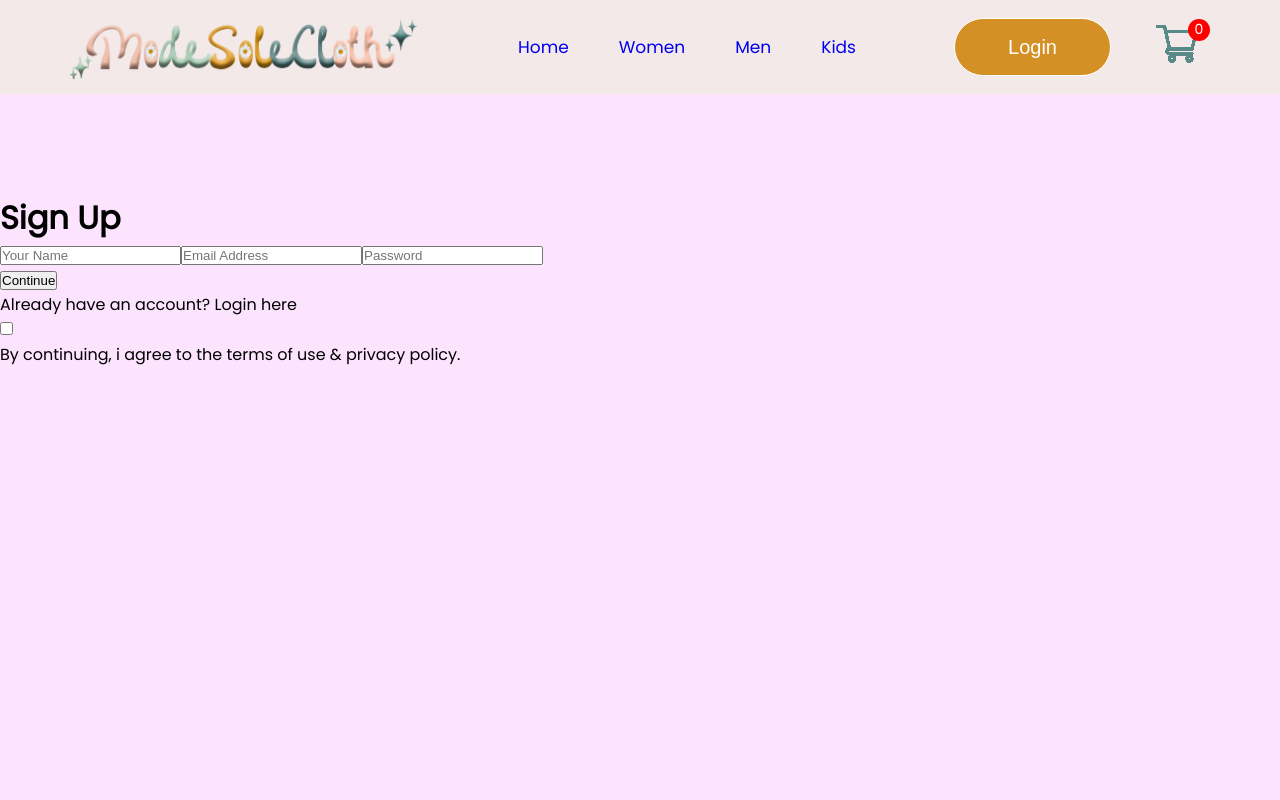
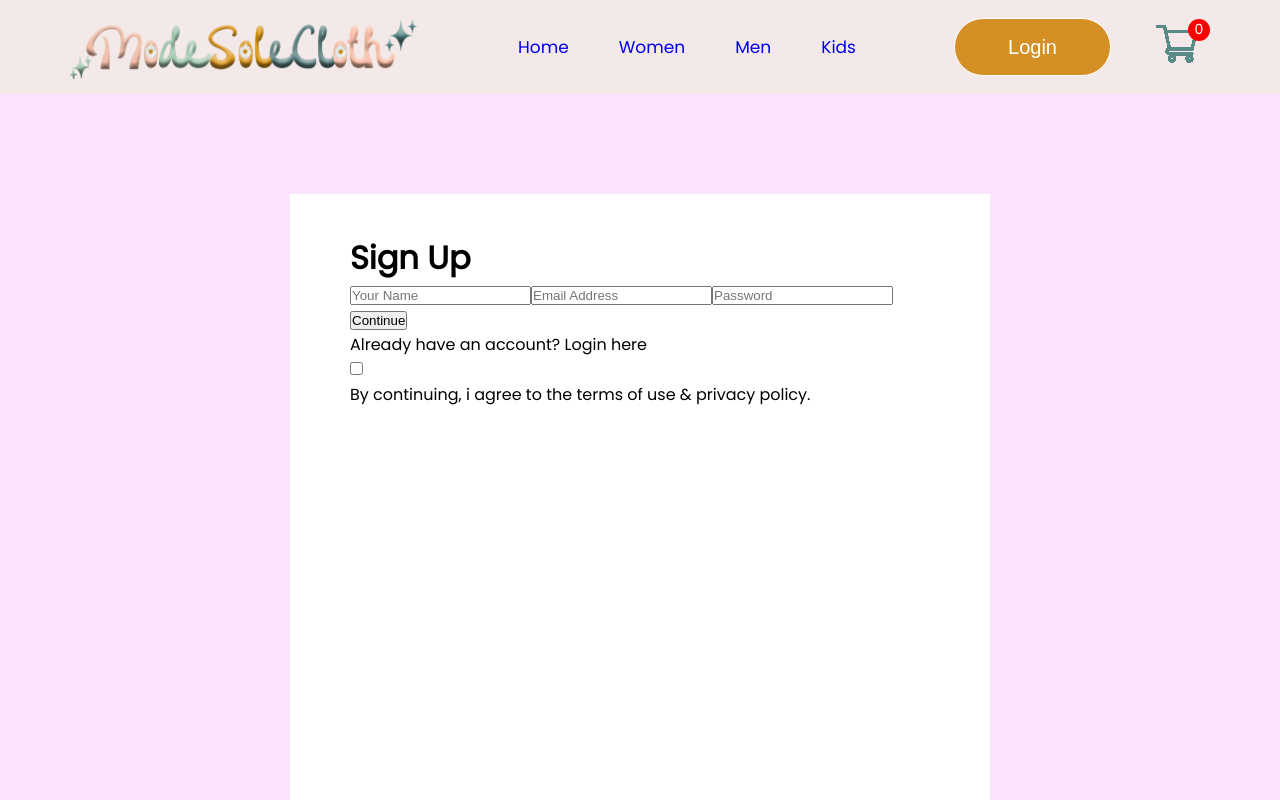
Before and after one commit to Cervera-jpg/ModeSoleCloth, a React (Create React App) app: page /login in a window 1280 px wide. Shown: the top 800 px of the page. Built offline with nearby package versions, Linux system fonts and the light colour scheme.

Commit message:
Update loginpage

```diff
--- a/src/Pages/CSS/LoginPage.css
+++ b/src/Pages/CSS/LoginPage.css
@@ -4,3 +4,10 @@
   background: #fce3fe;
   padding-top: 100px;
 }
+.loginsignup-container {
+  width: 580px;
+  height: 600px;
+  background: white;
+  margin: auto;
+  padding: 40px 60px;
+}
```
